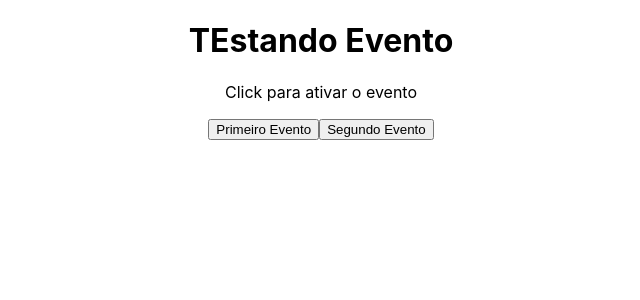
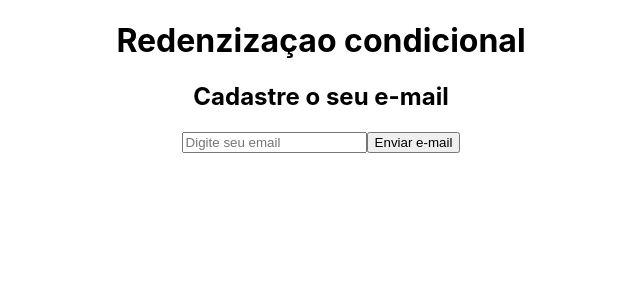
Before and after one commit to GABRIELDOMINGUESR/inicio-projeto-react-aula, a React (Create React App) app in the folder meu-projeto/: page / in a window 1280 px wide. Shown: the top 300 px of the page, without its empty margins (319-959 px from the left). Built offline with nearby package versions, Linux system fonts and the light colour scheme.

Commit message:
condicional

```diff
--- a/meu-projeto/src/App.js
+++ b/meu-projeto/src/App.js
@@ -10,6 +10,7 @@ import List from './components/List'
 import Item from './components/Item'
 import Evento from './components/Evento'
 import Form from './components/Form'
+import Condicional from './components/Condicional';
 
 function App() {
   //aqui ficarao as criações das variaaveis
@@ -28,14 +29,14 @@ function App() {
     <div className="App">
 
       {/* <h1>Olá react</h1> */}
-  {/* <h1>Alterando JSX </h1>
+      {/* <h1>Alterando JSX </h1>
     <p>ola {name} {newName}</p>
   <p>Soma: {2 + 2}</p>
   <p>Soma função{sum(5, 5)}</p> */}
-   {/* <HelloWorld/> */}
-  {/* <img src={url} alt="minha Imagem"/>
+      {/* <HelloWorld/> */}
+      {/* <img src={url} alt="minha Imagem"/>
   <Button/> */}
-  {/* <SayMyName nome= "Guilherme"/>
+      {/* <SayMyName nome= "Guilherme"/>
   <SayMyName nome= "Gabs"/>
   <SayMyName nome= {nome}/>
 
@@ -50,13 +51,17 @@ function App() {
     <Item marca= "Nike" ano_lancamento={1930}/>
   */}
 
-      {/* <h1>Teste evento</h1>
+      {/* <h1>Teste evento</h1>ß
       <Evento numero='1'/>
       <Evento numero='2'/> */}
 
       {/* <Form/> */}
-      <h1>TEstando Evento</h1>
-      <Evento numero= "1"/>
+      {/* <h1>TEstando Evento</h1>
+      <Evento numero= "1"/> */}
+
+      <h1>Redenzizaçao condicional</h1>
+      <Condicional />
+
     </div>
   );
 }
--- /dev/null
+++ b/meu-projeto/src/components/Condicional.js
@@ -0,0 +1,28 @@
+import {useState} from 'react'
+
+function Condicional() {
+const [email,setemail] = useState()
+const [userEmail,setUserEmail] = useState()
+    function enviarEmail(e) {
+        e.preventDefault()
+        console.log("Formulario enviado ao click")
+        setUserEmail(email)
+        console.log(userEmail)
+    }
+
+    return (
+        <>
+        <h2>Cadastre o seu e-mail</h2>
+        <form>
+            <input type="text" placeholder='Digite seu email' onChange={(e)=> setemail(e.target.value)}></input>
+            <button onClick={enviarEmail}>Enviar e-mail</button>
+            {userEmail}
+        </form>
+
+
+        </>
+    )
+
+}
+
+export default Condicional
```
